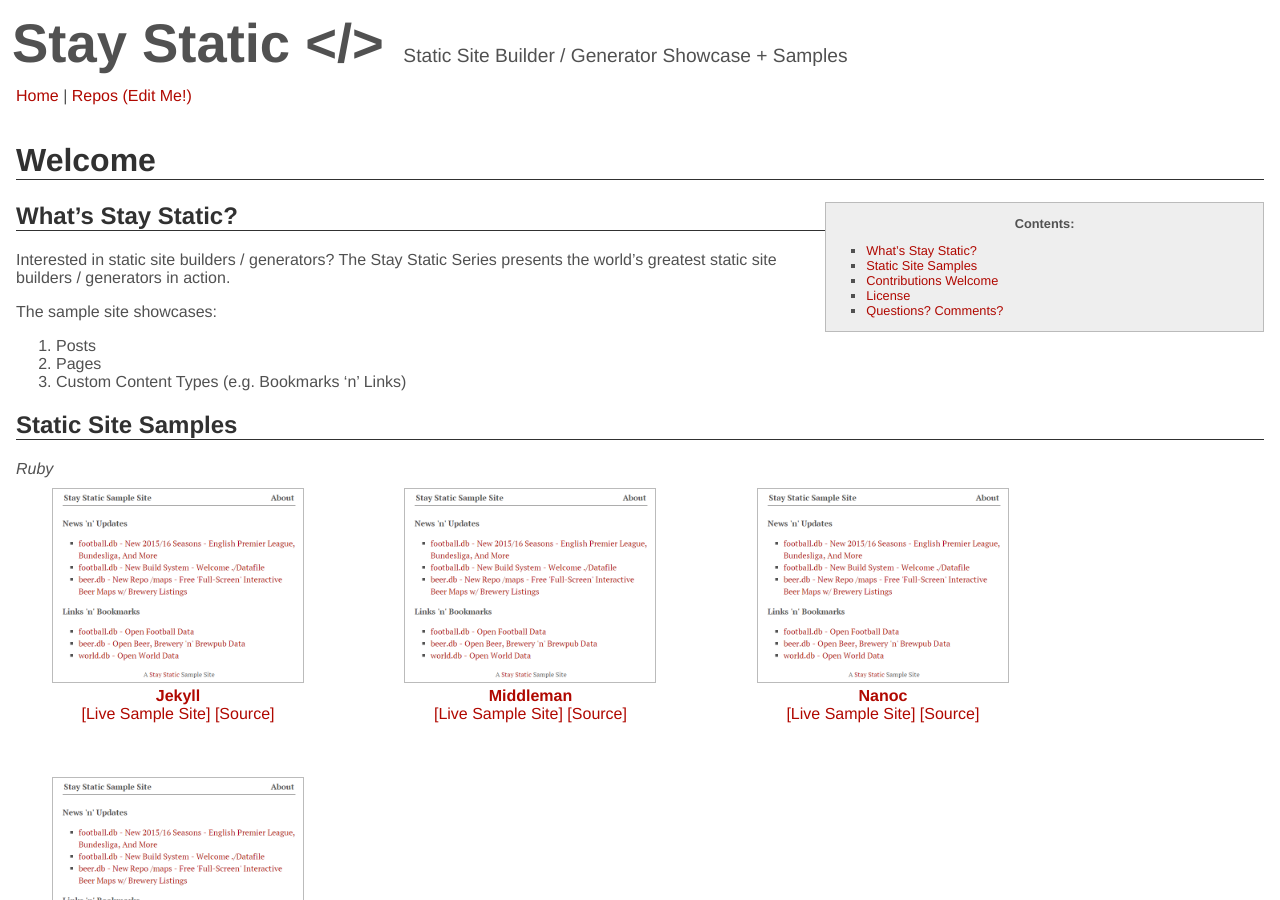
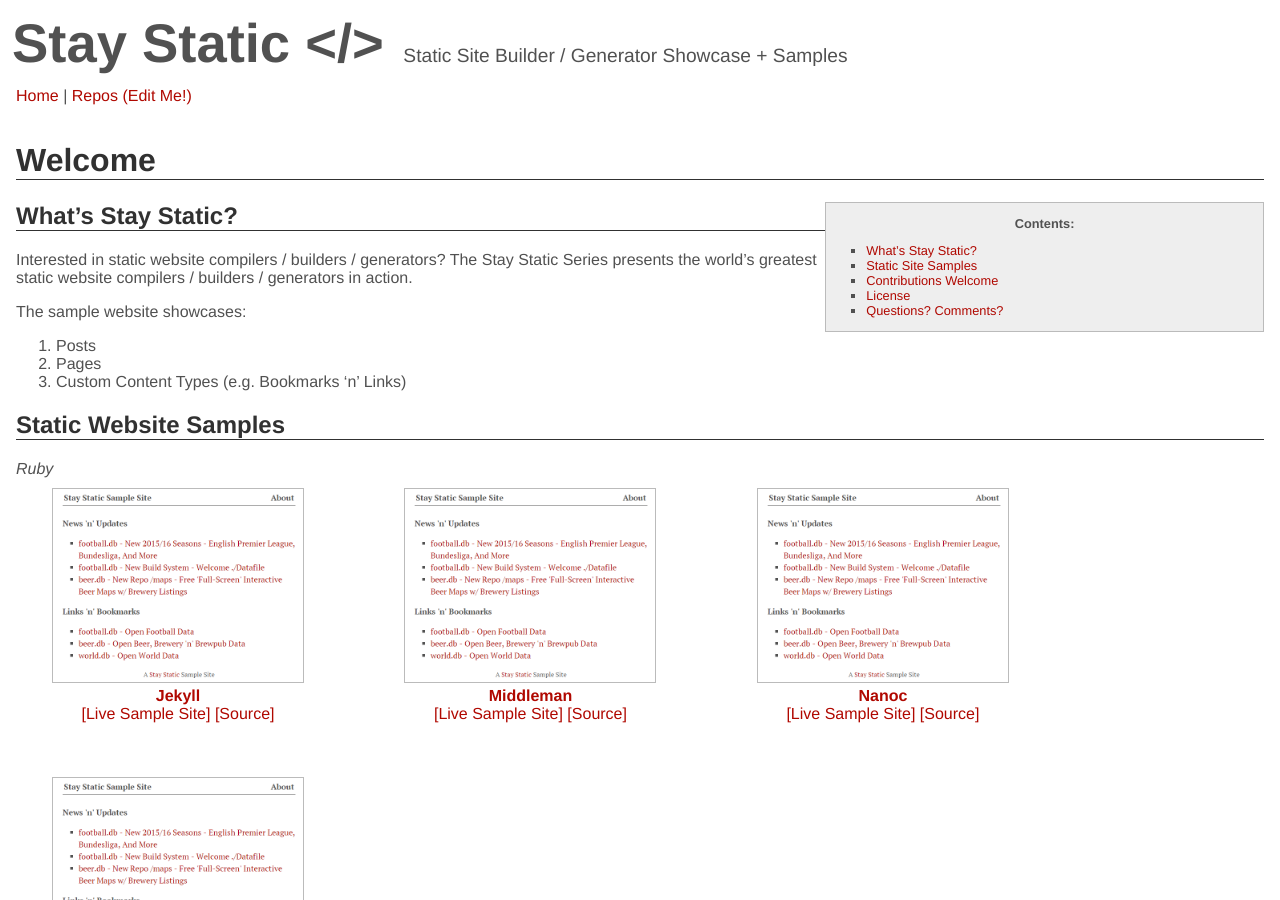
Before and after one commit to staystatic/staystatic.github.io, a Jekyll site: the page built from index.md, in a window 1280 px wide and 900 px high. Built offline with Jekyll 4.4.1, drawn with Linux system fonts in a browser that asks for light colours; some of the changed text lies outside the part shown.

Commit message:
Update index.md

```diff
--- a/index.md
+++ b/index.md
@@ -19,25 +19,26 @@ Contents:
 
 ## What's Stay Static?  {#whatis}
 
-Interested in static site builders / generators?
-The Stay Static Series presents the world's greatest static site builders / generators in action.
+Interested in static website compilers / builders / generators?
+The Stay Static Series presents the world's greatest static website compilers / builders / generators in action.
 
 
-The sample site showcases:
+The sample website showcases:
 
 1. Posts
 2. Pages
 3. Custom Content Types (e.g. Bookmarks 'n' Links)
 
 
-## Static Site Samples  {#samples}
+## Static Website Samples  {#samples}
 
 {% include sites.html %}
 
 
 ## Contributions Welcome  {#contributions}
 
-Is your static site builder / generator missing? Contributions welcome!
+Is your static website compiler / builder / generator missing? Contributions welcome!
+See the [Stay Static - Quick Starter Kit](https://github.com/staystatic/staystatic-starter) to start adding your Stay Static website sample!
 Send in your pull requests / repos.
 
 
```
